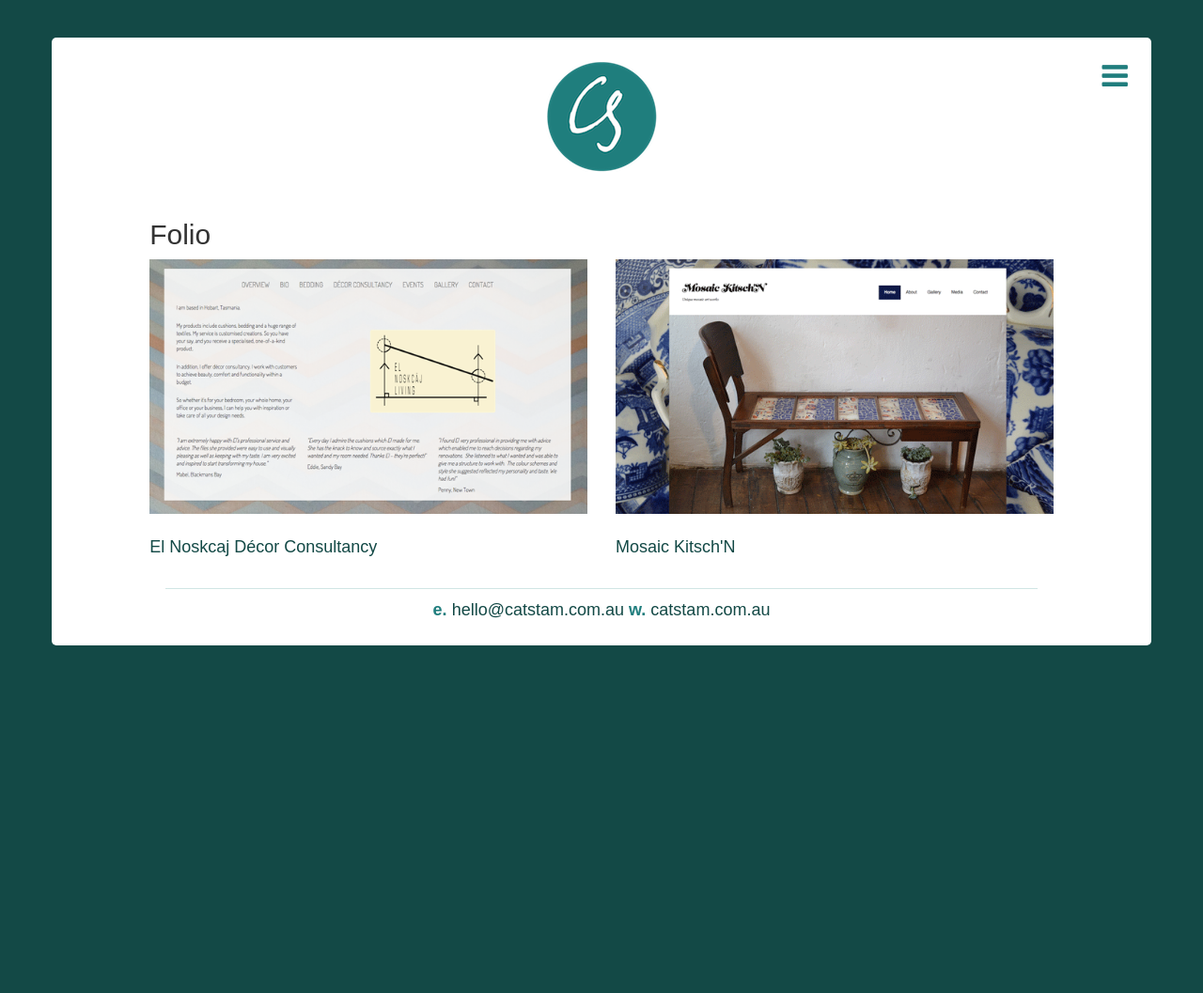
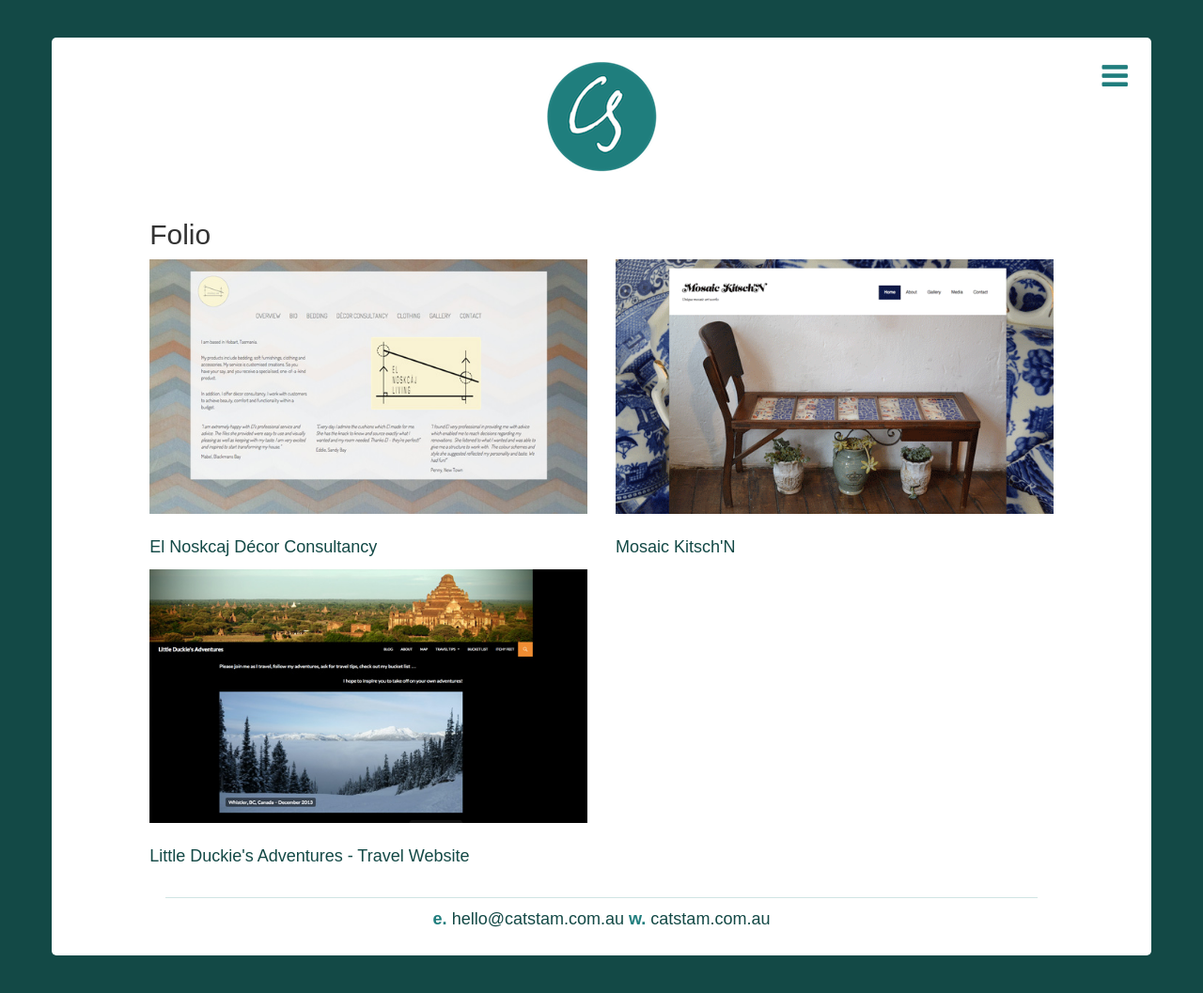
Before and after one commit to csstam/csstam.github.io, a Jekyll site: the page built from folio/index.html, in a window 1280 px wide. Shown: the whole page at 94% size. Built offline with Jekyll 4.4.1, drawn with Linux system fonts in a browser that asks for light colours; nearby versions of some CDN libraries; before the commit the page ends 900 px from its top, so only the background shows below that.

Commit message:
changes to folio

```diff
--- a/folio/index.html
+++ b/folio/index.html
@@ -9,7 +9,7 @@ layout: template
 
       <div class="row">
         <div class="col-md-6">
-          <img class="img-responsive" src="../images/elnoskcaj.png" alt="Screenshot of El Nosckaj Decor Consultancy Website"><br>
+          <img class="img-responsive" src="../images/elnoskcajnew.jpg" alt="Screenshot of El Nosckaj Decor Consultancy Website"><br>
           <p><a class="foliolinks" href="http://elnoskcaj.com.au">El Noskcaj Décor Consultancy</a></p>
           <!--<p>Technology: HTML, CSS, Bootstrap, Jekyll</p>-->
         </div>
@@ -19,6 +19,18 @@ layout: template
           <!--<p>Technology: Wordpress</p>-->
         </div>
       </div>
+      <div class="row">
+        <div class="col-md-6">
+          <img class="img-responsive" src="../images/littleduckie.png" alt="Screenshot of Little Duckie's Adventures - Travel Website"><br>
+          <p><a class="foliolinks" href="http://littleduckie.com.au">Little Duckie's Adventures - Travel Website</a></p>
+          <!--<p>Technology: Wordpress</p>-->
+        </div>
+        <div class="col-md-6">
+          <!--<img class="img-responsive" src="../images/blueriver.png" alt="Screenshot of Blue River Cakde Design's Website"><br>
+          <p><a class="foliolinks" href="http://bluerivercakedesign.com.au">Blue River Cake Design</a></p>
+          <!--<p>Technology: Wordpress</p>-->
+        </div>
+      </div>
 
     </div>
 
```
Also changed, not shown: images/elnoskcaj.png (deleted), images/elnoskcaj_2.png (deleted), images/elnoskcajnew.jpg (added).
